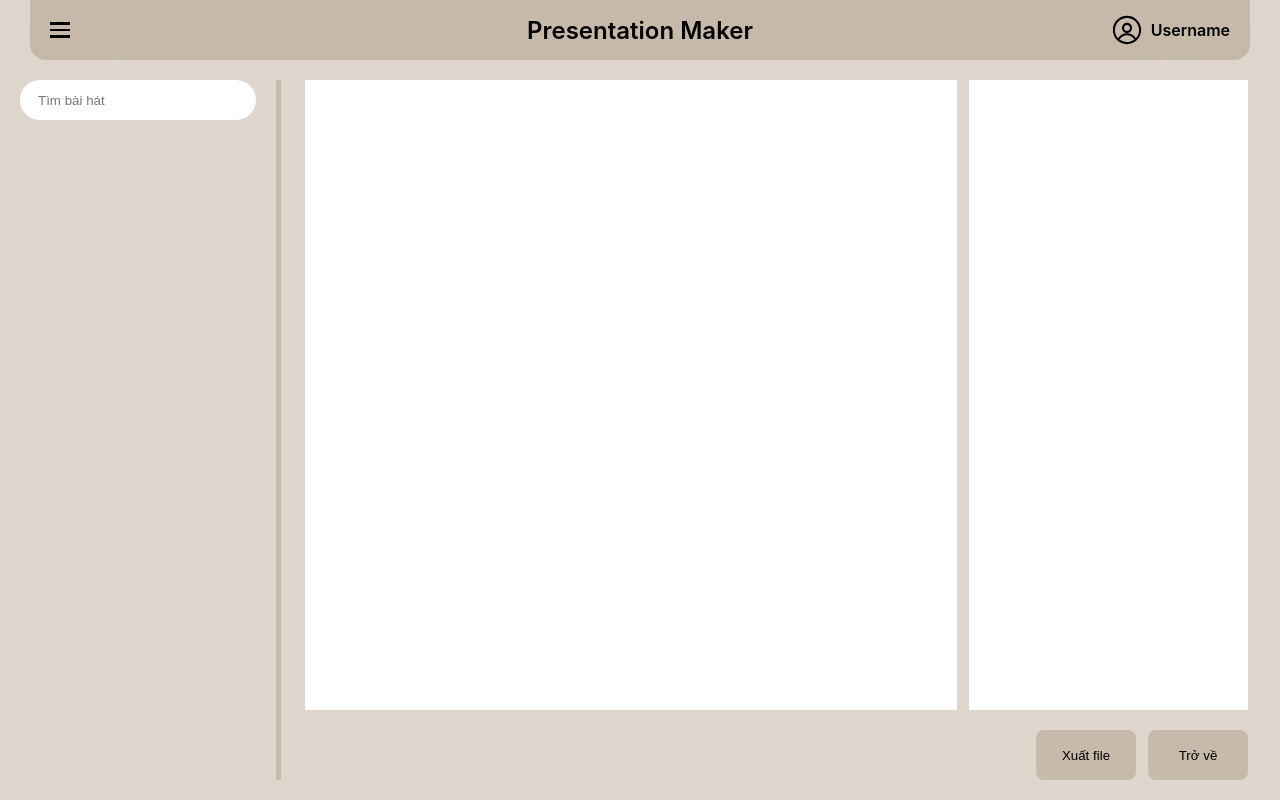
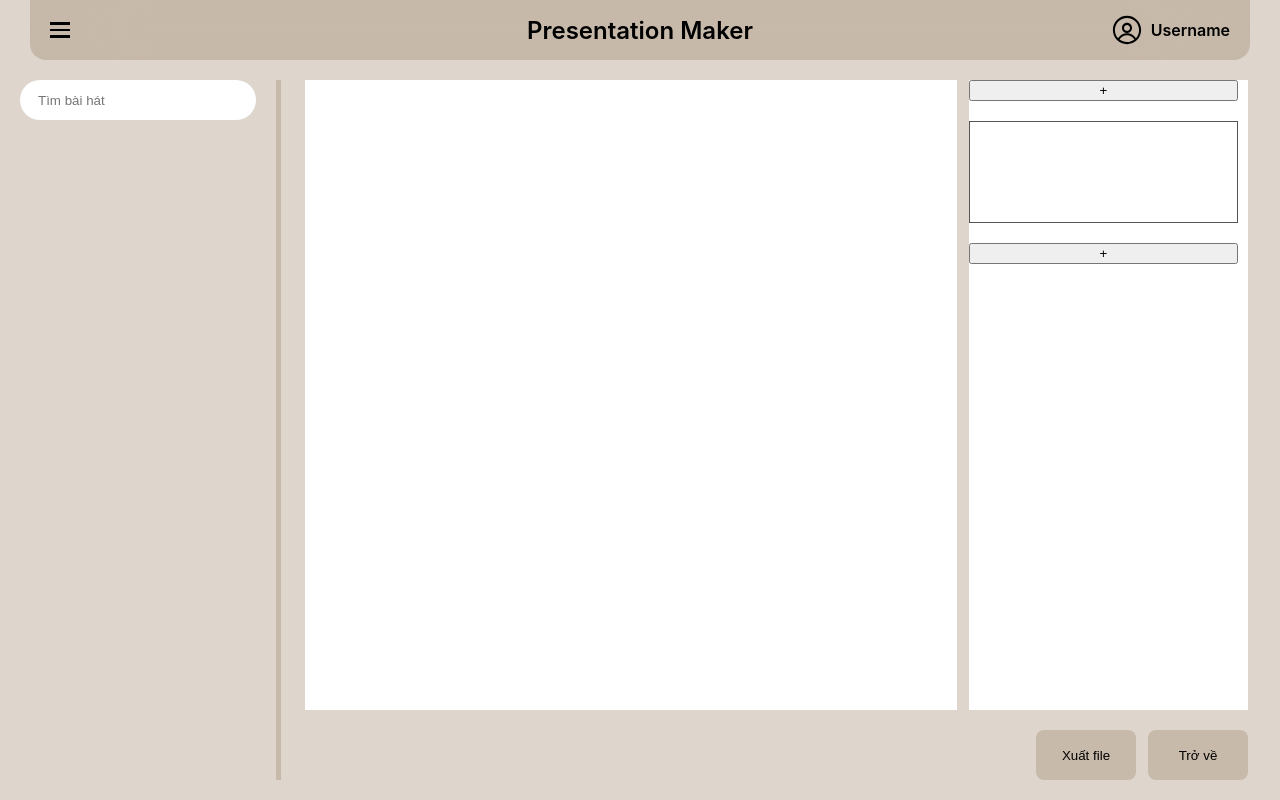
Before and after one commit to darkplayer0211/PresentationMaker, a React (Vite) app in the folder pm-app/: page /choosingSongs in a window 1280 px wide. Built offline with nearby package versions, Linux system fonts and the light colour scheme.

Commit message:
PM-101 update: Add logic add new slides

```diff
--- a/pm-app/src/css/pages/choosingSongs.css
+++ b/pm-app/src/css/pages/choosingSongs.css
@@ -216,6 +216,11 @@
 .choosingSongs_edit_preview_slideList_item {
     border: #555 1px solid;
     height: fit-content;
+    min-height: 100px;
+}
+.choosingSongs_edit_preview_slideList_item:hover {
+    background-color: var(--background);
+    color: var(--highlight-text);
 }
 
 .choosingSongs_preview_buttons {
--- a/pm-app/src/pages/choosingSongs.tsx
+++ b/pm-app/src/pages/choosingSongs.tsx
@@ -11,6 +11,8 @@ const ChoosingSongs: React.FC<ChoosingSongsProps> = observer(() => {
   const initSongs: Array<SongType> = JSON.parse(JSON.stringify(listSong));
   const initSlide: Slide = {
     slideNum: 0,
+    isBlankPage: true,
+    isChosen: false,
     title: {
       text: "",
       fontName: "",
@@ -29,26 +31,49 @@ const ChoosingSongs: React.FC<ChoosingSongsProps> = observer(() => {
   };
 
   const { songs, searchSong } = songsStore;
-  const { slides } = slidesStore;
+  const { getSlide, setSlides, addSlide, deleteSlide } = slidesStore;
 
   useEffect(() => {
     const init = async () => {
       songsStore.setSongs(initSongs);
-      slidesStore.setSlides([]);
+      setSlides([initSlide]);
       setResultsongs(songs);
     }
     init();
   }, []);
+
+  const handleAddBlankSlide = (position: number) => {
+    const newSlide: Slide = {
+      slideNum: 0,
+      isBlankPage: true,
+      isChosen: false,
+      title: {
+        text: "",
+        fontName: "",
+        fontSize: 0
+      },
+      content: {
+        text: "",
+        fontName: "",
+        fontSize: 0
+      }
+    };
+    addSlide(newSlide, position);
+  }
 
   /**
    * Handle chosen song, mark the song as selected.
    * @param song - The song to unselect
    * @param e - The HTMLButtonElement event
    */
-  const handleChonsen = (song: SongType) => {
+  const handleChonsenSong = (song: SongType) => {
+    const slideChosenList = getSlide().filter((slide: Slide) => slide.isChosen);
+    if (!slideChosenList.length) {
+      return;
+    }
     song.setIsChosen(true);
     song.getSlides().forEach((slide: Slide, index) => {
-      slidesStore.addSlide(slide, index);
+      addSlide(slide, index);
     });
   };
 
@@ -60,7 +85,7 @@ const ChoosingSongs: React.FC<ChoosingSongsProps> = observer(() => {
   const handleCancleChosen = (song: SongType, e: React.MouseEvent<HTMLButtonElement>) => {
     e.stopPropagation();
     song.setIsChosen(false);
-    slidesStore.getSlide().forEach((slide: Slide) => { slidesStore.deleteSlide(slide.slideNum) });
+    getSlide().forEach((slide: Slide) => { deleteSlide(slide.slideNum) });
   };
 
   /**
@@ -71,6 +96,10 @@ const ChoosingSongs: React.FC<ChoosingSongsProps> = observer(() => {
   const handleSearchSongs = (value: string) => {
     const result = searchSong(value);
     setResultsongs(result);
+  }
+
+  const handleChosenSlide = (slide: Slide) => {
+    slidesStore.setChosen(slide);
   }
 
   return (
@@ -87,7 +116,7 @@ const ChoosingSongs: React.FC<ChoosingSongsProps> = observer(() => {
             <ul className="custom-scroll">
               {resultsongs.map((song: SongType, index: number) => (
                 <div className={`choosingSongs_songList_item ${song.isChosen ? "activeSongType" : ""}`} key={index}
-                  onClick={() => handleChonsen(song)}>
+                  onClick={() => handleChonsenSong(song)}>
                   <li
                     key={index}
                     id={index.toString()}
@@ -111,11 +140,15 @@ const ChoosingSongs: React.FC<ChoosingSongsProps> = observer(() => {
               <div className="choosingSongs_edit_preview_slide"></div>
               <div className="choosingSongs_edit_preview_slideList">
                 <ul className="custom-scroll">
-                  {slides.map((slide: Slide, index: number) => (
-                    <li className="choosingSongs_edit_preview_slideList_item" key={index}>
+                  <button onClick={() => handleAddBlankSlide(0)}>+</button>
+                  {getSlide().map((slide: Slide, index: number) => (
+                    <li className={`choosingSongs_edit_preview_slideList_item ${slide.isChosen ? "activeSongType" : ""}`}
+                      key={index}
+                      onClick={() => handleChosenSlide(slide)}>
                       {slide.content.text}
                     </li>
                   ))}
+                  <button onClick={() => handleAddBlankSlide(getSlide().length)}>+</button>
                 </ul>
               </div>
             </div>
--- a/pm-app/src/store/slidesStore/slide.ts
+++ b/pm-app/src/store/slidesStore/slide.ts
@@ -2,6 +2,8 @@ import { makeAutoObservable } from "mobx";
 
 export interface Slide {
     slideNum: number;
+    isBlankPage?: boolean;
+    isChosen?: boolean;
     title: {
         text: string;
         fontName: string;
@@ -22,28 +24,50 @@ export class SlideType {
         if (slides) {
             this.slides = slides.map((slide) => ({
                 slideNum: slide.slideNum,
+                isBlankPage: slide.isBlankPage || true,
+                isChosen: slide.isChosen || false,
                 title: slide.title,
                 content: slide.content,
             }));
         }
     }
 
-    setSlides(slidesData: Slide[]) {
+    setSlides = (slidesData: Slide[]) => {
         this.slides = slidesData;
     }
 
-    getSlide() {
-        return this.slides;
+    setChosen = (slideChosen: Slide) => {
+        this.slides.find((slide) => {
+            if (slide.slideNum === slideChosen.slideNum) {
+                slide.isChosen = true;
+            } else {
+                slide.isChosen = false;
+            }
+        });
     }
 
-    addSlide(slide: Slide, position: number) {
+    setBlankPage = (slideBlank: Slide, position: number) => {
         if (position < 0 || position > this.slides.length) {
             throw new Error("Invalid position");
         }
-        this.slides.splice(position, 0, slide);
+        this.slides.splice(position, 0, slideBlank);
     }
 
-    deleteSlide(slideNum: number) {
+    getSlide = () => {
+        return this.slides || [];
+    }
+
+    addSlide = (slide: Slide, position: number) => {
+        console.log('this.slides ', this.slides);
+
+        if (position < 0 || position > this.slides.length) {
+            throw new Error("Invalid position");
+        }
+        const isBlankPage = slide.isBlankPage || true;
+        this.slides.splice(position, isBlankPage ? 1 : 0, slide);
+    }
+
+    deleteSlide = (slideNum: number) => {
         const newArray = this.slides.filter(item => item.slideNum !== slideNum);
         this.slides = newArray;
     }
```
